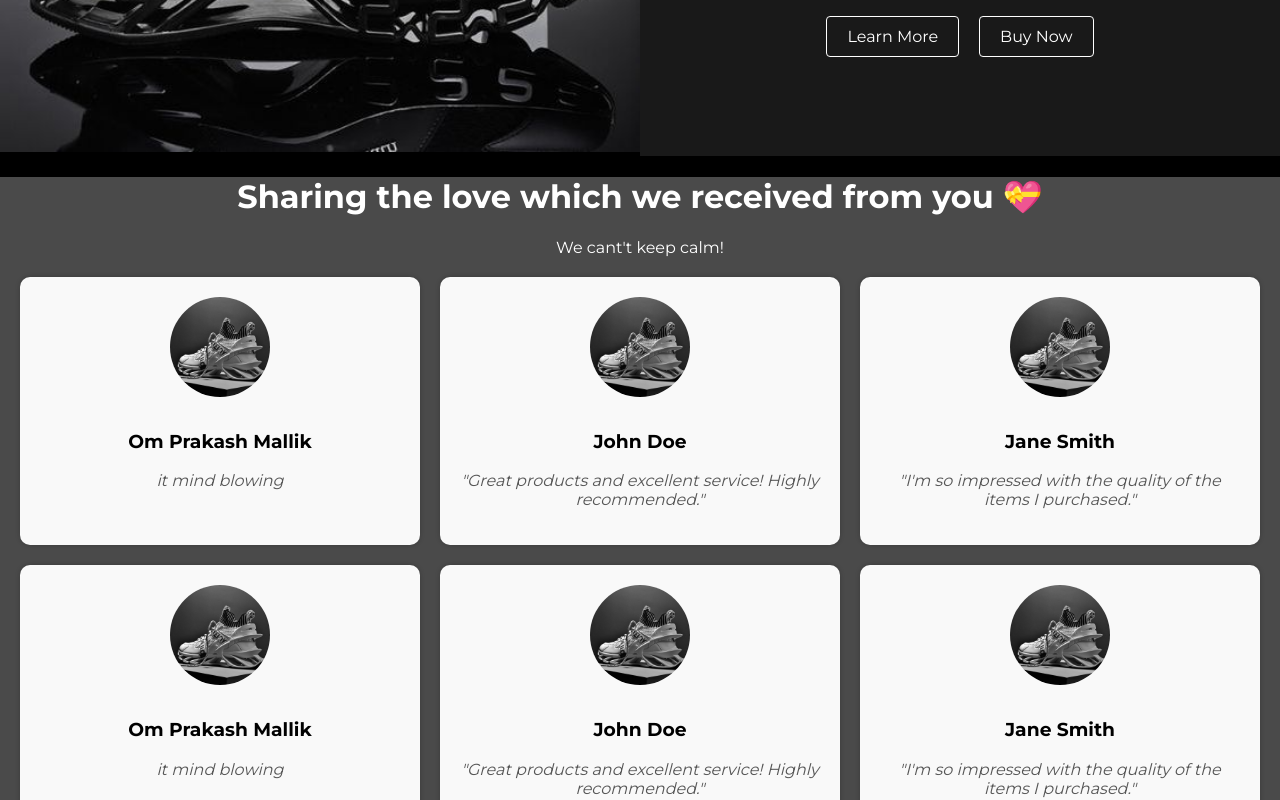
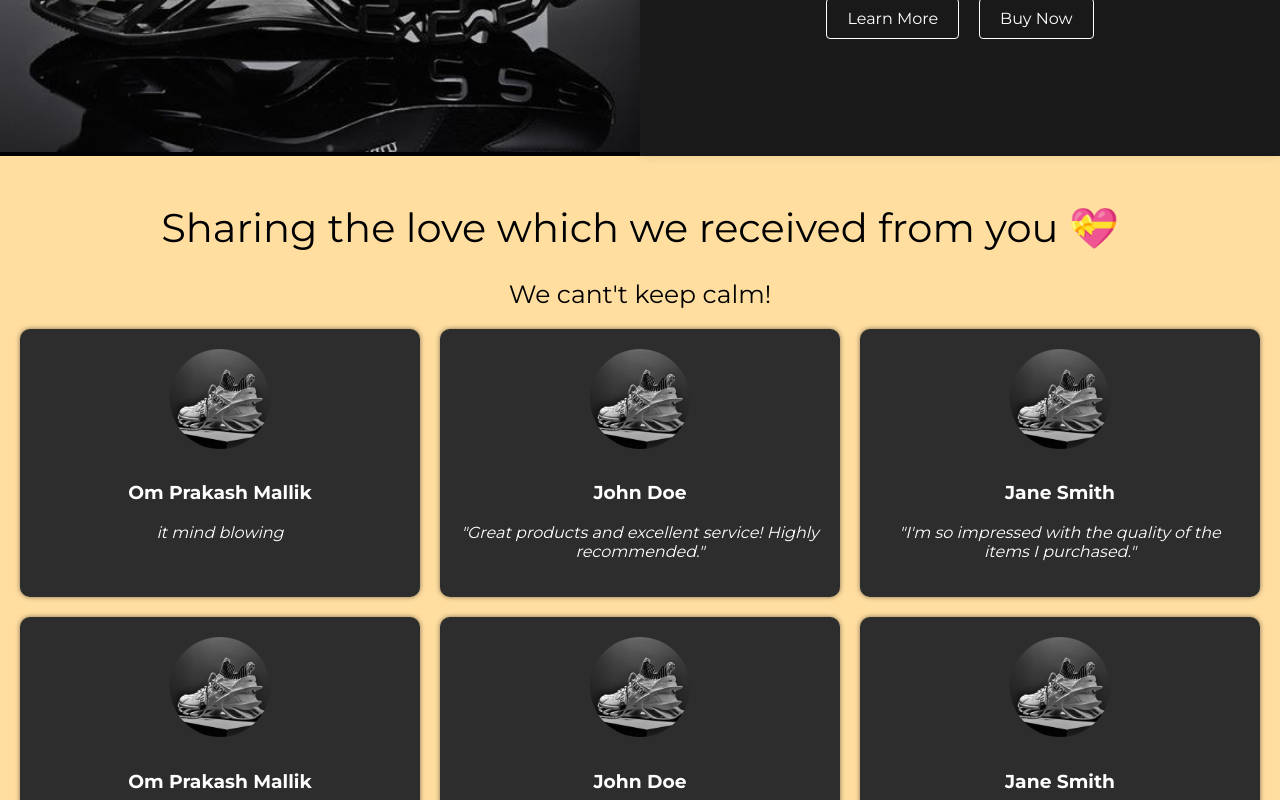
Before and after one commit to OmPrakashMallik2/SNEAKSTAR, a React (Create React App) app: page / in a window 1280 px wide. Shown: the part 2000-2800 px from the top of the page. Built offline with nearby package versions, Linux system fonts and the light colour scheme; a web font is replaced by a local one.

Commit message:
made fully responsive

```diff
--- a/src/components/Footer.css
+++ b/src/components/Footer.css
@@ -53,6 +53,16 @@
   color: white;
   font-size: 20px;
   font-weight: 400;
+}
+
+.footer-item {
+  display: flex;
+  list-style: none;
+}
+
+.footer-item li{
+  padding: 10px;
+  font-size: 30px;
 }
 
 .secure {
@@ -114,7 +124,7 @@
   }
 
   .footer-list a {
-    font-size: 18px; /* Adjust font size for smaller screens */
+    font-size: 15px; /* Adjust font size for smaller screens */
   }
 
   .l .title {
@@ -126,4 +136,15 @@
   .social {
     font-size: 40px; /* Adjust social icon size for smaller screens */
   }
+
+  .r li {
+    border-bottom: 1px solid rgb(96, 96, 96);
+    font-size: 18px;
+    display: flex;
+    text-align: left;
+  }
+
+  .center {
+    font-size: 12px;
+  }
 }
--- a/src/components/Footer.js
+++ b/src/components/Footer.js
@@ -19,8 +19,8 @@ function Footer() {
             <h1 className='title'>SneakStar</h1>
           </div>
 
-          <div className='footer-linkes'>
-            <ul className='footer-list'>
+          <div className='footer-socials'>
+            <ul className='footer-item'>
               <li>
                 <a className='social' href='https://www.instagram.com/mallik_75/'>
                   <InstagramIcon />
@@ -54,7 +54,7 @@ function Footer() {
           <ul>
             <li>
               <LocalShippingIcon />
-              Free LocalShipping
+              Free Shipping
             </li>
             <li>
               <AccountBalanceWalletIcon />
--- a/src/components/Home.css
+++ b/src/components/Home.css
@@ -12,8 +12,8 @@
 
 .home-pic,
 .home-info {
-  background-color: rgb(0, 91, 0);
-  /* background-color: rgb(53, 53, 53); */
+  /* background-color: rgb(0, 91, 0); */
+  background-color: rgb(146, 40, 40);
   flex-basis: 50%;
   box-sizing: border-box;
 }
@@ -46,8 +46,8 @@
 }
 
 .home-info .btn-cont {
-    display: flex;
-    gap: 20px;
+  display: flex;
+  gap: 20px;
 }
 .home-info .btn {
   background-color: transparent;
@@ -74,6 +74,33 @@
   }
 
   .home-info {
+    margin-top: -30%;
     padding: 20px; /* Adjust the padding for spacing */
   }
+
+  .home-info .btn {
+    font-size: 16px;
+    padding: 10px;
+    margin: 0;
+  }
+
+  .home-info .heading {
+    font-size: 26px;
+  }
+
+  .home-info .combo-details {
+    font-size: 20px;
+  }
+
+  .home-info .headingPrice {
+    font-size: 28px;
+  }
+
+  .home-info .disc-combo {
+    font-size: 14px;
+  }
+
+  .home-info .headingPrice span {
+    font-size: 20px;
+  }
 }
--- a/src/components/Home.js
+++ b/src/components/Home.js
@@ -15,7 +15,7 @@ function Home() {
 
         <p className='heading'>BLACK & WHITE</p>
         <p className='combo-details'>Rise and shine with Black and White sneakers, a stylish footwear that skyrocket your fashion sence. And your appearance in your hood.</p>
-        <p>Grab Black & White Combo</p>
+        <p className='disc-combo'>Grab Black & White Combo</p>
         <p className='headingPrice'>&#x20B9;2999.00 <span>&#x20B9;5499.00</span></p>
         <p className='disc-combo'>Unlock Savings: Get ₹100.00 Off on Prepaid Orders!</p>
 
--- a/src/components/Product1.css
+++ b/src/components/Product1.css
@@ -93,11 +93,11 @@
   }
 
   .pr1-info h2 {
-    font-size: 28px; /* Adjust font size for smaller screens */
+    font-size: 26px; /* Adjust font size for smaller screens */
   }
 
   .pr1-info p {
-    font-size: 18px; /* Adjust font size for smaller screens */
+    font-size: 16px; /* Adjust font size for smaller screens */
   }
 
   .pr1-info .price {
@@ -108,10 +108,6 @@
     font-size: 16px; /* Adjust font size for smaller screens */
   }
 
-  .pr1-info .btn-cont {
-    flex-direction: column; /* Stack buttons vertically */
-  }
-
   .pr1-info .btn {
     padding: 8px 16px; /* Adjust button padding for smaller screens */
     font-size: 16px; /* Adjust button font size for smaller screens */
--- a/src/components/Product1.js
+++ b/src/components/Product1.js
@@ -7,7 +7,7 @@ function Product1() {
     <div className='pr1'>
       <div className='pr1-info'>
         <h2>WHITE</h2>
-        <p>If you're concerned about both fashion and comfort during sports and workouts, opt for this pair of designer running shoes to add some chutzpah to your look. This lace-up running shoe is stable enough on the foot.</p>
+        <p>If you're concerned about both fashion and comfort during sports and workouts, This lace-up running shoe is stable enough on the foot.</p>
         <p className='price'>&#x20B9;1499.00  <span>&#x20B9;2499.00</span></p>
         <div className='btn-cont'>
           <Link to="pr1" className='btn'>Learn More </Link>
--- a/src/components/Product2.css
+++ b/src/components/Product2.css
@@ -94,11 +94,11 @@
   }
 
   .pr2-info h2 {
-    font-size: 28px; /* Adjust font size for smaller screens */
+    font-size: 26px; /* Adjust font size for smaller screens */
   }
 
   .pr2-info p {
-    font-size: 18px; /* Adjust font size for smaller screens */
+    font-size: 16px; /* Adjust font size for smaller screens */
   }
 
   .price {
--- a/src/components/Product2.js
+++ b/src/components/Product2.js
@@ -15,7 +15,7 @@ function Product2() {
         <h2>BLACK</h2>
         <p>If you're concerned about both fashion and comfort during sport
           s and workouts, opt for this pair of designer running shoes to add some chu
-          tzpah to your look. This lace-up running shoe is stable enough on the foot.</p>
+          tzpah to your look.</p>
         <p className='price'>&#x20B9;1999.00  <span>&#x20B9;2999.00</span></p>
         <div className='btn-cont'>
           <Link to="pr2" className='btn'>Learn More</Link>
--- a/src/components/Reviews.css
+++ b/src/components/Reviews.css
@@ -1,7 +1,18 @@
 .review {
+  width: 100%;
   height: 100%;
-  width: 100%;
-  background-color: rgb(74, 74, 74);
+  padding: 20px 0;
+  background-color: rgb(255, 222, 160);
+  color: black;
+}
+
+.re-h3 {
+  font-size: 40px;
+  font-weight: 400;
+}
+
+.re-p {
+  font-size: 25px;
 }
 
 .review-grid {
@@ -12,10 +23,11 @@
 }
 
 .review-card {
-  background-color: #f9f9f9;
+  color: white;
+  background-color: rgb(45, 45, 45);
   border-radius: 10px;
   padding: 20px;
-  box-shadow: 0px 0px 5px rgba(0, 0, 0, 0.2);
+  box-shadow: 0px 0px 5px rgba(0, 0, 0, 0.5);
   text-align: center;
 }
 
@@ -28,15 +40,8 @@
 
 .review-text {
   font-style: italic;
-  color: #555;
+  /* color: #555; */
 }
-
-.review-card h3 {
-  color: black;
-}
-
-
-
 
 
 
@@ -64,6 +69,14 @@
   .review-card h3 {
     font-size: 18px; /* Adjust font size for smaller screens */
   }
+
+  .re-h3 {
+    font-size: 25px;
+  }
+
+  .re-p {
+    font-size: 20px;
+  }
 }
 
 /* Rest of your existing CSS code */
--- a/src/components/Reviews.js
+++ b/src/components/Reviews.js
@@ -5,8 +5,8 @@ function Reviews() {
   return (
     <div className='review'>
 
-      <h1>Sharing the love which we received from you 💝</h1>
-      <p1>We cant't keep calm!</p1>
+      <h1 className='re-h3'>Sharing the love which we received from you 💝</h1>
+      <p1 className='re-p'>We cant't keep calm!</p1>
 
       <div class="review-grid">
         <div class="review-card">
```
